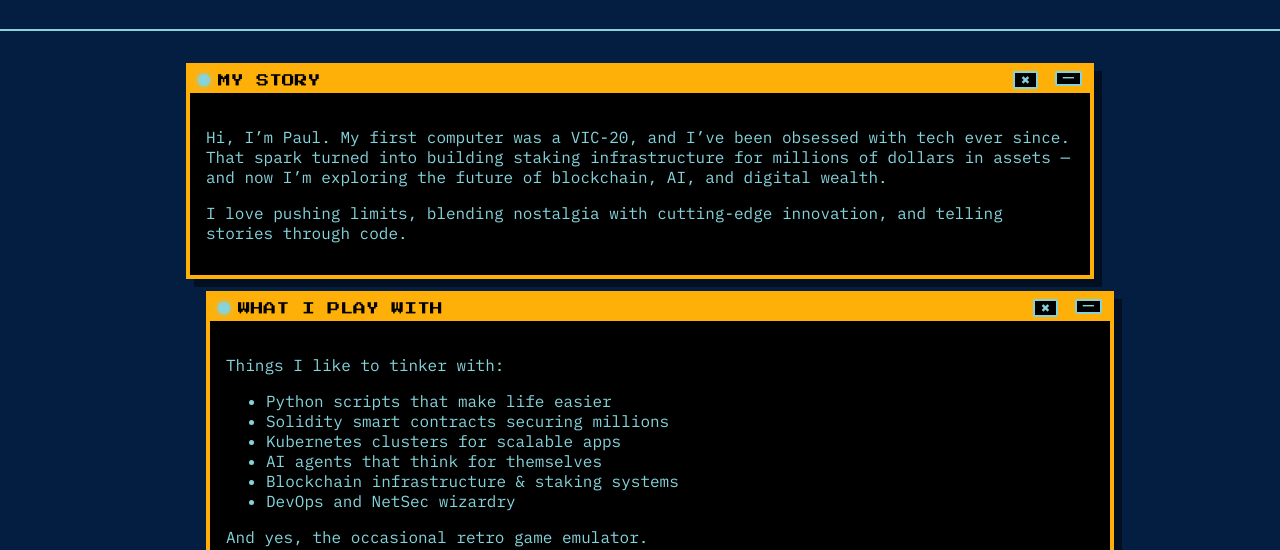
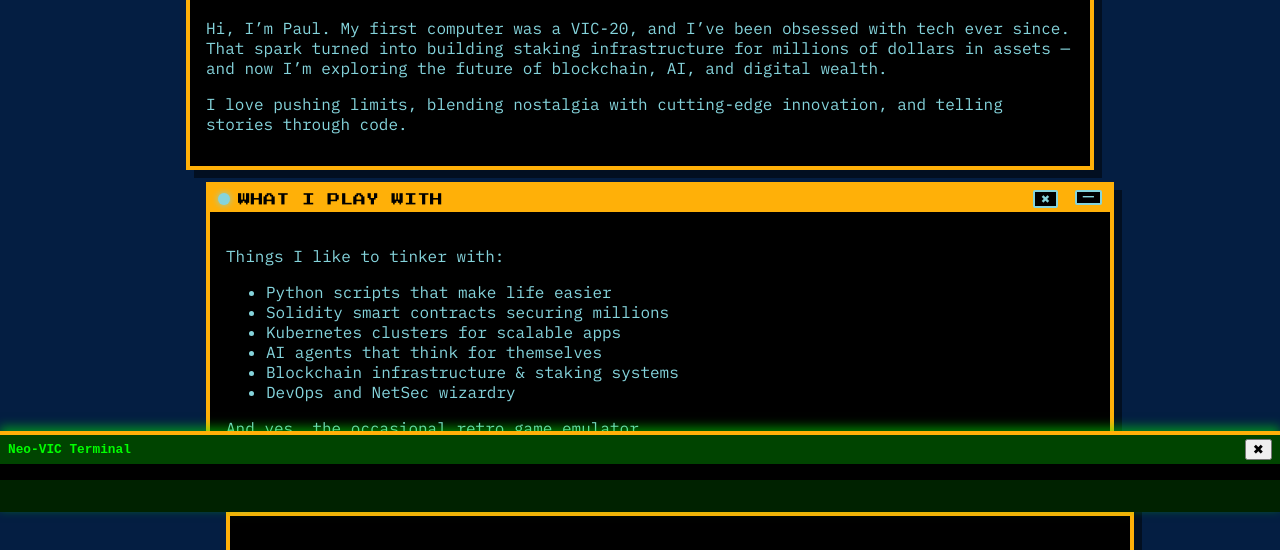
Before and after one commit to pincente/neo-vic-eleventy, an Eleventy site: page src/index.njk in a window 1280 px wide. Both pictures are taken after a click on the button ">_". Shown: the part 248-798 px from the top of the page. Built offline with nearby package versions, Linux system fonts and the light colour scheme; Eleventy itself is replaced by a stand-in of ours; files that its build step writes are made by us from their sources.

Commit message:
Fix for botched copy and paste

```diff
--- a/src/assets/scripts/main.js
+++ b/src/assets/scripts/main.js
@@ -121,7 +121,21 @@ document.addEventListener('DOMContentLoaded', () => {
   // start hidden (no closed windows)
   updateDockVisibility();
 
-t.add('hidden');
+  /* ===========================
+   * Terminal Toggle
+   * =========================== */
+  const terminal = document.getElementById('terminal');
+  const terminalToggle = document.getElementById('terminal-toggle');
+  const terminalClose = document.getElementById('terminal-close');
+
+  function openTerminal() {
+    terminal.classList.remove('hidden');
+    terminal.setAttribute('aria-hidden', 'false');
+    const inp = document.getElementById('terminal-input');
+    if (inp) inp.focus();
+  }
+  function closeTerminal() {
+    terminal.classList.add('hidden');
     terminal.setAttribute('aria-hidden', 'true');
   }
 
```
